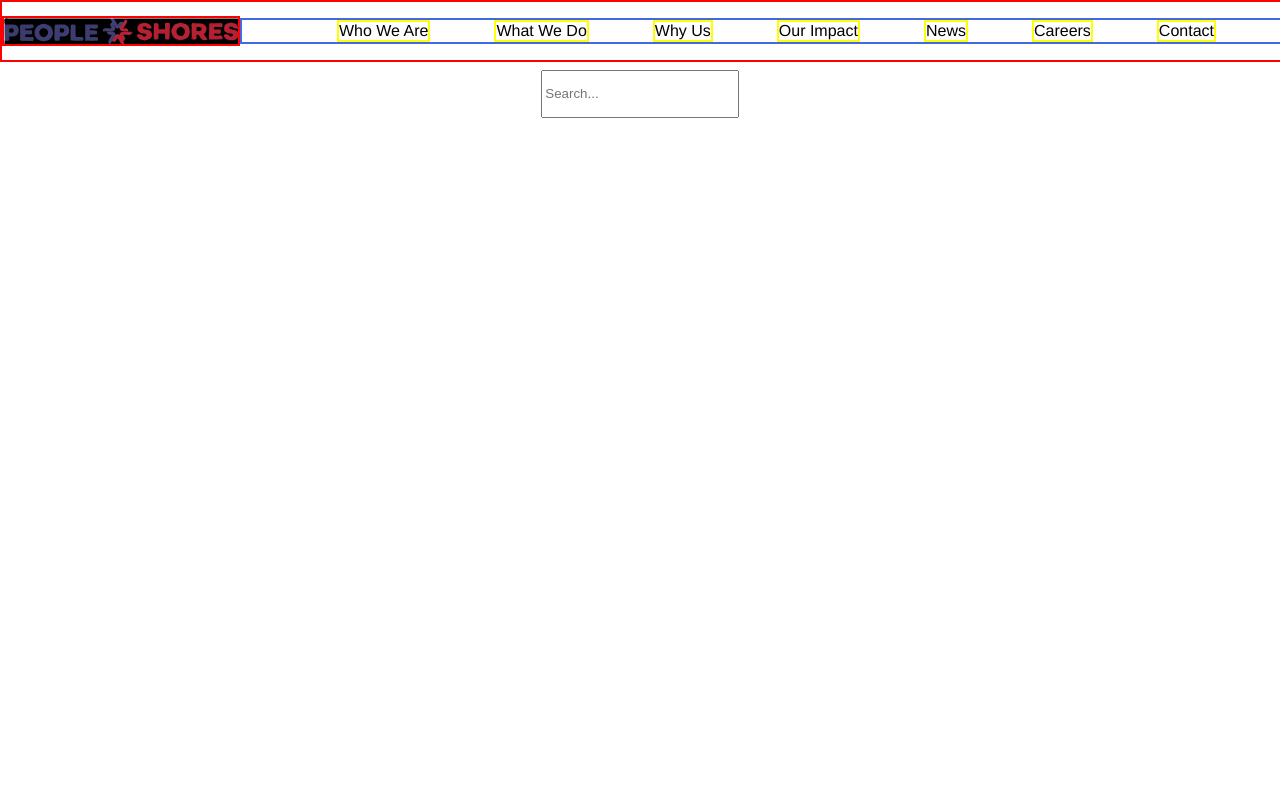
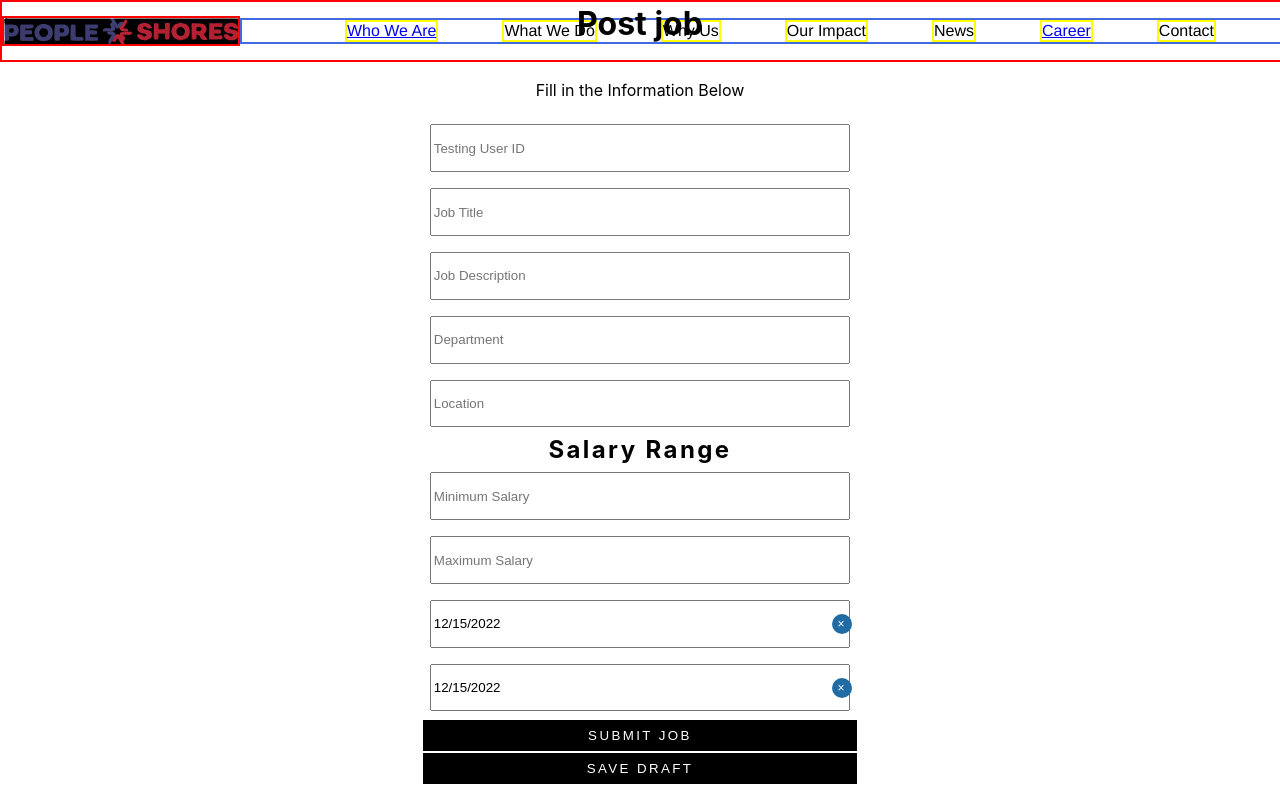
Before and after one commit to jsnmui/careerportal, a React (Create React App) app in the folder Frontend/: page /search in a window 1280 px wide. Built offline with nearby package versions, Linux system fonts and the light colour scheme.

Commit message:
was able to put display the information on website

```diff
--- a/Frontend/package.json
+++ b/Frontend/package.json
@@ -11,7 +11,7 @@
     "react-datepicker": "^4.8.0",
     "react-dom": "^18.2.0",
     "react-icons": "^4.7.1",
-    "react-router-dom": "^5.3.4",
+    "react-router-dom": "^6.4.5",
     "react-scripts": "^5.0.1",
     "read-scripts": "^1.1.0",
     "web-vitals": "^2.1.4"
--- a/Frontend/src/App.js
+++ b/Frontend/src/App.js
@@ -1,32 +1,28 @@
 
 import './App.css';
+import {Route,Routes} from 'react-router-dom'
 import Dropdown from './Components/Dropdown';
 import JobPost from './Components/JobPost';
 import NavBar from './Components/NavBar';
 import Options from './MockInfo/Options';
 import Search from './Components/Search';
-import {BrowserRouter as Router,Route,Switch} from 'react-router-dom';
+import { Post } from './Components/Post';
+// import {BrowserRouter as Router,Route,Switch} from 'react-router-dom';
+// import { Post } from './Components/Post';
 // import './Styles/JobPost.css';
 
-function App() {
+const App = ()=> {
   return (
-    <Router>
+
     <div className="App">
-        <NavBar/>
-          <Switch>
+         <NavBar/>
+       <Routes>
+        <Route path="/" element = {<Search/>}/>
+        <Route path="/search" element={<JobPost/>}/>
+        <Route path="/post" element={<Post/>}></Route>
+      </Routes>
+    </div>
 
-              <Route path = '/Search'>
-                <Search/>
-              </Route>
-
-              <Route path = '/'>
-                <JobPost/>
-                <Dropdown placeHolder="Location" options ={Options}/>
-            </Route>
-
-          </Switch>
-    </div>
-    </Router>
   );
 }
 
--- a/Frontend/src/Components/NavBar.js
+++ b/Frontend/src/Components/NavBar.js
@@ -1,6 +1,8 @@
 import React from "react";
+
 import '../Styles/NavBar.css'
 import {ReactComponent as Logo} from '../logo.svg'
+import { Link } from "react-router-dom";
 
 const NavBar = () =>{
     return(
@@ -11,12 +13,12 @@ const NavBar = () =>{
                 </div>
 
                 <ul className="navbar-menu">
-                    <li>Who We Are</li>
+                    <li><Link to="/">Who We Are</Link></li>
                     <li>What We Do</li>
                     <li>Why Us</li>
                     <li>Our Impact</li>
                     <li>News</li>
-                    <li>Careers</li>
+                    <li> <Link to="/search">Career</Link></li>
                     <li>Contact</li>
                 </ul>
             </nav>
--- a/Frontend/src/Components/Post.js
+++ b/Frontend/src/Components/Post.js
@@ -1,11 +1,56 @@
-import React from 'react'
-import {JobPostInfo} from '../MockInfo/JobPostInfo'
+import React,{useEffect, useState} from 'react'
+import axios from 'axios'
+// import {JobPostInfo} from '../MockInfo/JobPostInfo'
 import '../Styles/post.css'
 
 export const Post = () => {
+    const [repo,setRepo] = useState([])
+    const baseURL = "http://localhost:8080/jobs";
+
+    const getPosts = () => {
+        axios.get(baseURL)
+    .then((response)=>{
+        console.log(response)
+        const myRepo = response.data;
+        setRepo(myRepo);
+
+    })
+}
+useEffect(()=> getPosts(), [])
+
+
+
+
+
   return (
     <>
-        <div>
+    {repo.map((item,index)=>{
+        return(
+       <div key={index}>
+            <h2>{item.jobTitle}</h2>
+            <p>{item.jobDescription}</p>
+            <div>{item.minSal} - {item.maxSal}</div>
+            <p>{item.postDate}</p>
+       </div>
+
+        )
+
+    })}
+
+
+
+
+    </>
+  )
+}
+
+
+
+
+{/* <div>
+
+
+
 {JobPostInfo.map((item, index)=>{
     return(
         <>
@@ -21,8 +66,4 @@ export const Post = () => {
         </>
     )
 })}
-        </div>
-
-    </>
-  )
-}
+</div> */}
--- a/Frontend/src/index.js
+++ b/Frontend/src/index.js
@@ -3,11 +3,14 @@ import ReactDOM from 'react-dom/client';
 import './index.css';
 import App from './App';
 import reportWebVitals from './reportWebVitals';
+import {BrowserRouter} from "react-router-dom";
 
 const root = ReactDOM.createRoot(document.getElementById('root'));
 root.render(
   <React.StrictMode>
-    <App />
+    <BrowserRouter>
+      <App />
+    </BrowserRouter>
   </React.StrictMode>
 );
 
```
Also changed, not shown: 2 other files (tests, documents, lock files or other folders). Lines whose indentation alone changed are shown as unchanged.
